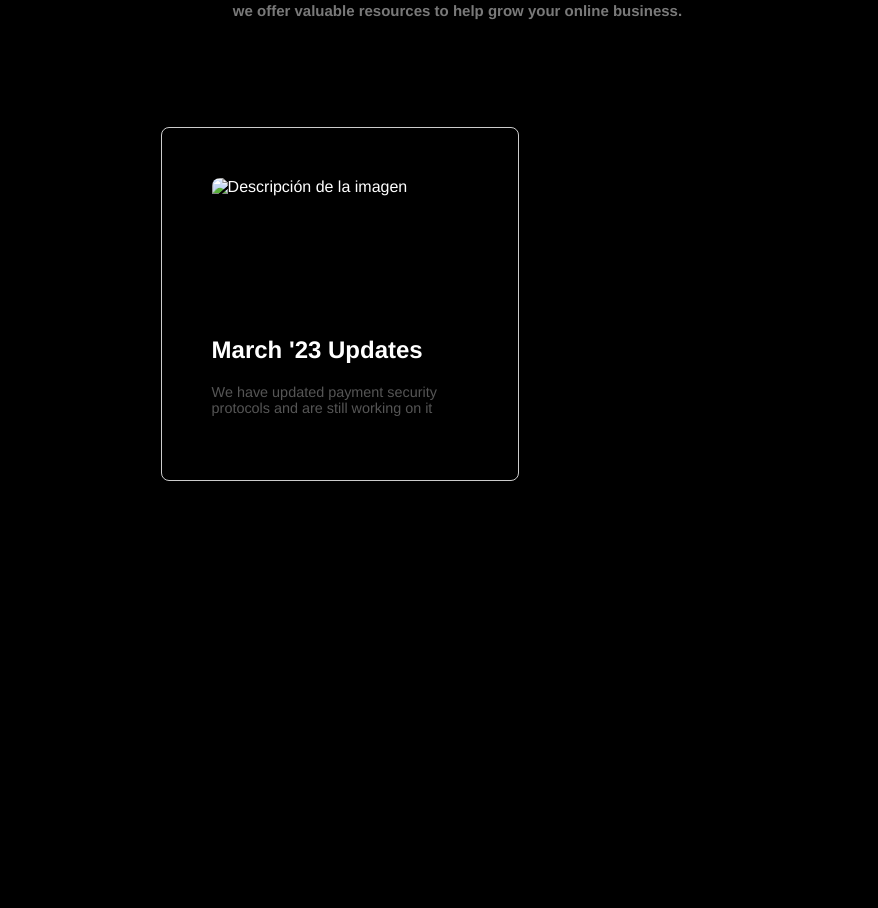
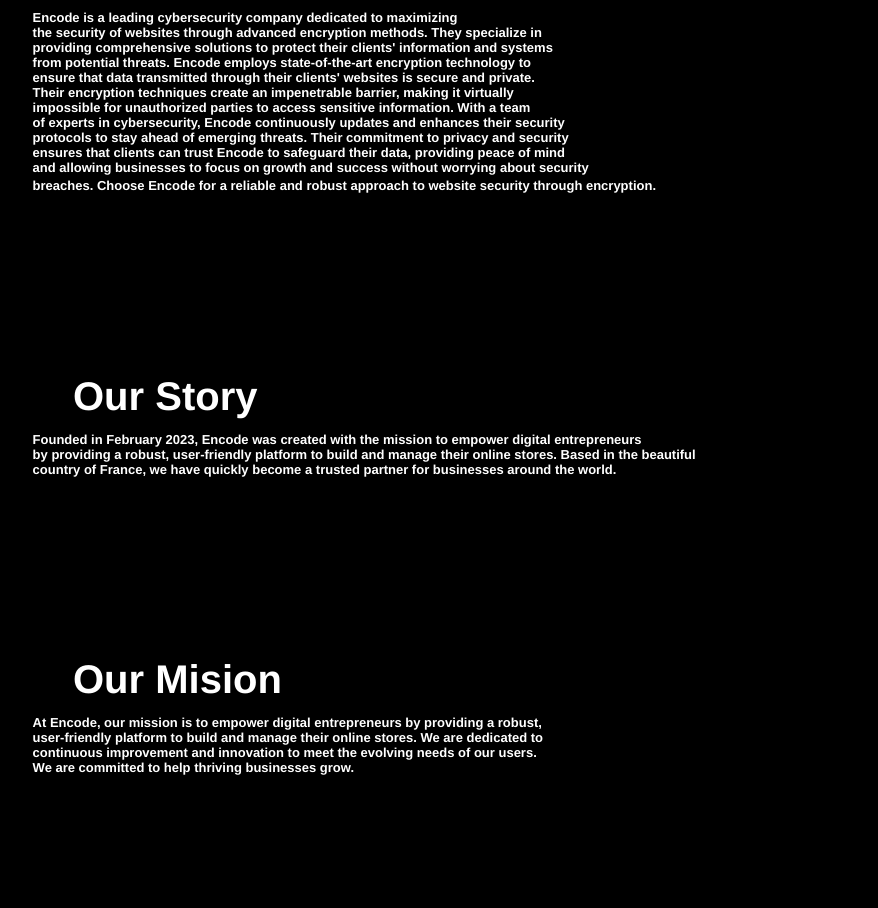
Before and after one commit to 0xFTH6/encode, a plain HTML site: page blog.html in a window 1280 px wide. Shown: the part 427-1335 px from the top of the page, without its empty margins (57-935 px from the left). Before the commit the page ends 1010 px from the top, so only its background shows below. Drawn offline with Linux system fonts and the light colour scheme.

Commit message:
Update blog.html

```diff
--- a/blog.html
+++ b/blog.html
@@ -6,64 +6,78 @@
   <title>Encode: Encrypt Websites Information</title>
   <link rel="icon" type="image/png" href=logo1.png>
   <style>
+
   body {
+
+            margin-left: 20px;
+            padding-left: 20px;
+            font-family: Georgia, 'Times New Roman', Times, serif;
             background-color: #000;
             color: #fff;
             font-family: Helvetica, sans-serif;
             margin: 0;
             padding: 0;
+
+        }
+  .container {
+    padding: 143px;
         }
 
   .custom-big-text {
-            font-size: 78px;
+            font-size: 40px;
             font-weight: bold;
             color: #ffffff;
             text-align: left;
             margin-top: 20px;
+            margin-left: 130px;
         }
 
         .custom-big-text2 {
-            font-size: 15px;
+            font-size: 40px;
             font-weight: bold;
-            color: #797979;
+            color: #ffffff;
             text-align: left;
             margin-top: 20px;
+            margin-left: 130px;
         }
 
-        .embed {
-  display: flex;
-  flex-direction: column;
-  align-items: left;
-  justify-content: left;
-  width: 20%;
-  padding: 50px;
-  border: 1px solid #ccc;
-  border-radius: 8px;
-  box-shadow: 0 4px 8px rgba(0, 0, 0, 0.1);
-  margin: 35px auto;
-  margin-left: 17%;
+        .custom-big-text3 {
+            font-size: 40px;
+            font-weight: bold;
+            color: #ffffff;
+            text-align: left;
+            margin-top: 20px;
+            margin-left: 130px;
         }
 
-.embed-image {
-  width: 100%;
-  height: 100px;
-  border-radius: 8px;
-  margin: 0%;
+        .custom-big-minitext {
+            font-size: 13px;
+            font-weight: bold;
+            color: #ffffff;
+            text-align: left;
+            height: 1%;
+            margin-left: 7%;
+
         }
 
-.embed-text {
+        .custom-big-minitext2 {
+            font-size: 13px;
+            font-weight: bold;
+            color: #ffffff;
             text-align: left;
-  margin-top: 10px;
+            height: 1%;
+            margin-left: 7%;
+
         }
 
-.embed-text h3 {
-  font-size: 1.2rem;
-  margin: 0;
-}
+        .custom-big-minitext3 {
+            font-size: 13px;
+            font-weight: bold;
+            color: #ffffff;
+            text-align: left;
+            height: 1%;
+            margin-left: 7%;
 
-.embed-text p {
-  font-size: 0.9rem;
-  color: #555;
         }
 
         .button-4 {
@@ -90,7 +104,7 @@
   vertical-align: middle;
   white-space: nowrap;
   word-wrap: break-word;
-  margin-left: 17%;
+  margin-left: 7%;
 }
 
 .button-4:hover {
@@ -157,30 +171,61 @@
   box-shadow: rgba(213, 217, 217, .5) 0 2px 5px 0;
   outline: 0;
 }
-
   </style>
 </head>
 <body>
-   <p>ㅤ</p>
   <h1>ㅤ</h1>
-  <a href="index.html" class="button-4">Home</a>ㅤ›<a href="blog.html" class="button-13">Blog</a>
+  <h1>ㅤ</h1>
+  <a href="index.html" class="button-4">Home</a>ㅤ›<a href="about.html" class="button-13">About</a>
+  <h1>ㅤㅤ</h1>
   <h1>ㅤㅤ</h1>
   <div class="custom-big-text">
-  ㅤㅤㅤㅤBlog
+  About
   </div>
+  <div class="custom-big-minitext">
+  <p>ㅤㅤㅤㅤㅤ</p>Encode is a leading cybersecurity company dedicated to maximizing<br>
+  the security of websites through advanced encryption methods. They specialize in<br>
+  providing comprehensive solutions to protect their clients' information and systems<br>
+  from potential threats. Encode employs state-of-the-art encryption technology to<br>
+  ensure that data transmitted through their clients' websites is secure and private.<br>
+  Their encryption techniques create an impenetrable barrier, making it virtually<br>
+  impossible for unauthorized parties to access sensitive information. With a team<br>
+  of experts in cybersecurity, Encode continuously updates and enhances their security<br>
+  protocols to stay ahead of emerging threats. Their commitment to privacy and security<br>
+  ensures that clients can trust Encode to safeguard their data, providing peace of mind<br>
+  and allowing businesses to focus on growth and success without worrying about security<br>
+  breaches. Choose Encode for a reliable and robust approach to website security through encryption.
+  ㅤㅤㅤㅤㅤ<br>
+</div>
+  <p>ㅤㅤㅤㅤㅤ</p>
+  <p>ㅤㅤㅤㅤㅤ</p>
+  <p>ㅤㅤㅤㅤㅤ</p>
+  <p>ㅤㅤㅤㅤㅤ</p>
+  <div class="custom-big-text3">
+  Our Story
+  </div>
+  <div class="custom-big-minitext2">
+  <p>Founded in February 2023, Encode was created with the mission to empower digital entrepreneurs<br>
+     by providing a robust, user-friendly platform to build and manage their online stores. Based in the beautiful<br>
+     country of France, we have quickly become a trusted partner for businesses around the world.</p>
+    </div>
+     <p>ㅤㅤㅤㅤㅤ</p>
+  <p>ㅤㅤㅤㅤㅤ</p>
+  <p>ㅤㅤㅤㅤㅤ</p>
+  <p>ㅤㅤㅤㅤㅤ</p>
   <div class="custom-big-text2">
-    ㅤㅤㅤㅤㅤㅤㅤㅤㅤㅤㅤㅤㅤㅤㅤㅤㅤㅤㅤㅤㅤOur insightful blog delivers fresh content regularly to keep you informed and inspired. <br>ㅤㅤㅤㅤㅤㅤㅤㅤㅤㅤㅤㅤㅤㅤㅤㅤㅤㅤㅤㅤㅤFrom e-commerce trends and marketing tips to success stories and platform updates, <br>ㅤㅤㅤㅤㅤㅤㅤㅤㅤㅤㅤㅤㅤㅤㅤㅤㅤㅤㅤㅤㅤwe offer valuable resources to help grow your online business.
-    <p>ㅤ</p>
-    <p>ㅤ</p>
+  Our Mision
   </div>
-  <div class="embed">
-    <img src="headerer.jpg" alt="Descripción de la imagen" class="embed-image">
-    <div class="embed-text">
-      <h3>ㅤ</h3>
-      <h2>March '23 Updates</h2>
-      <p>We have updated payment security protocols and are still working on it</p>
+  <div class="custom-big-minitext3">
+  <p>At Encode, our mission is to empower digital entrepreneurs by providing a robust,<br>
+     user-friendly platform to build and manage their online stores. We are dedicated to<br>
+     continuous improvement and innovation to meet the evolving needs of our users.<br>
+     We are committed to help thriving businesses grow.</p>
   </div>
-  </div>
-  <h1>ㅤ</h1>
+  <p>ㅤㅤㅤㅤㅤ</p>
+  <p>ㅤㅤㅤㅤㅤ</p>
+  <p>ㅤㅤㅤㅤㅤ</p>
+  <p>ㅤㅤㅤㅤㅤ</p>
+  <p>ㅤㅤㅤㅤㅤ</p>
 </body>
 </html>
```
Lines whose indentation alone changed are shown as unchanged.
